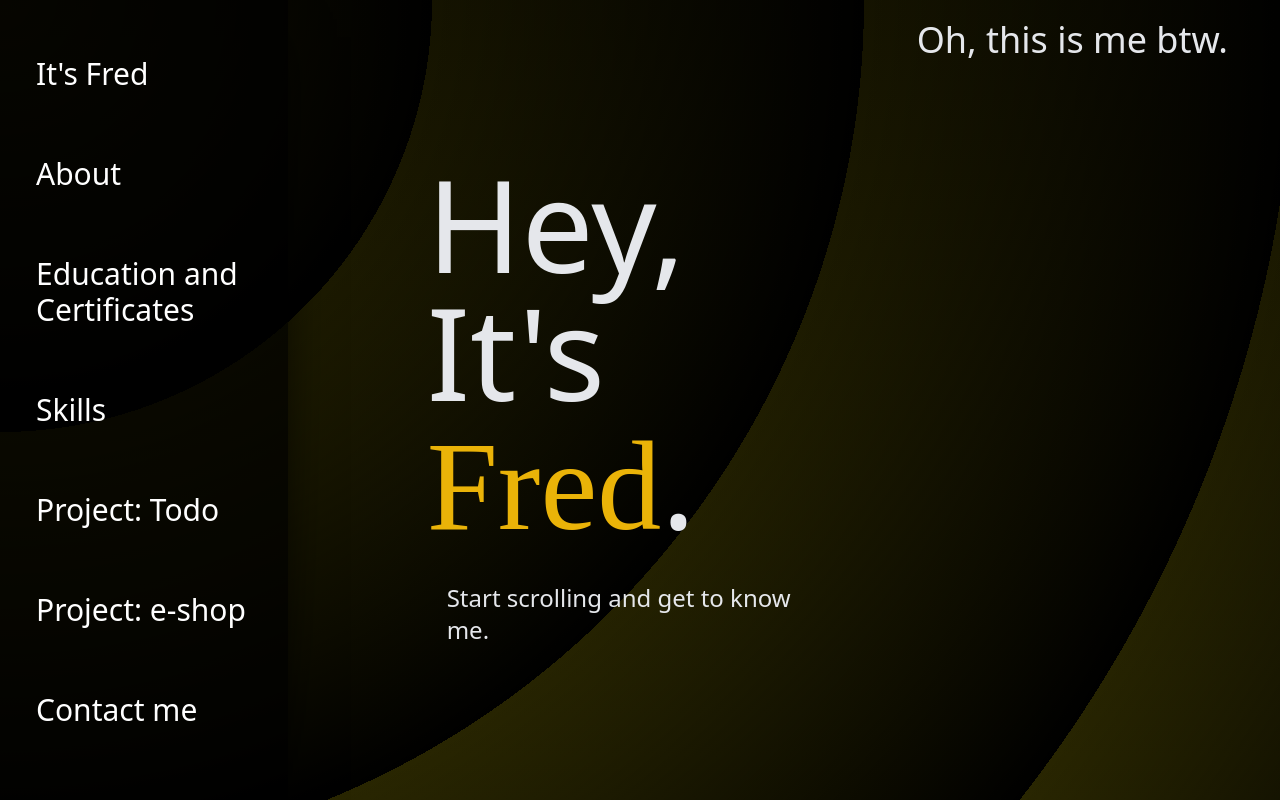
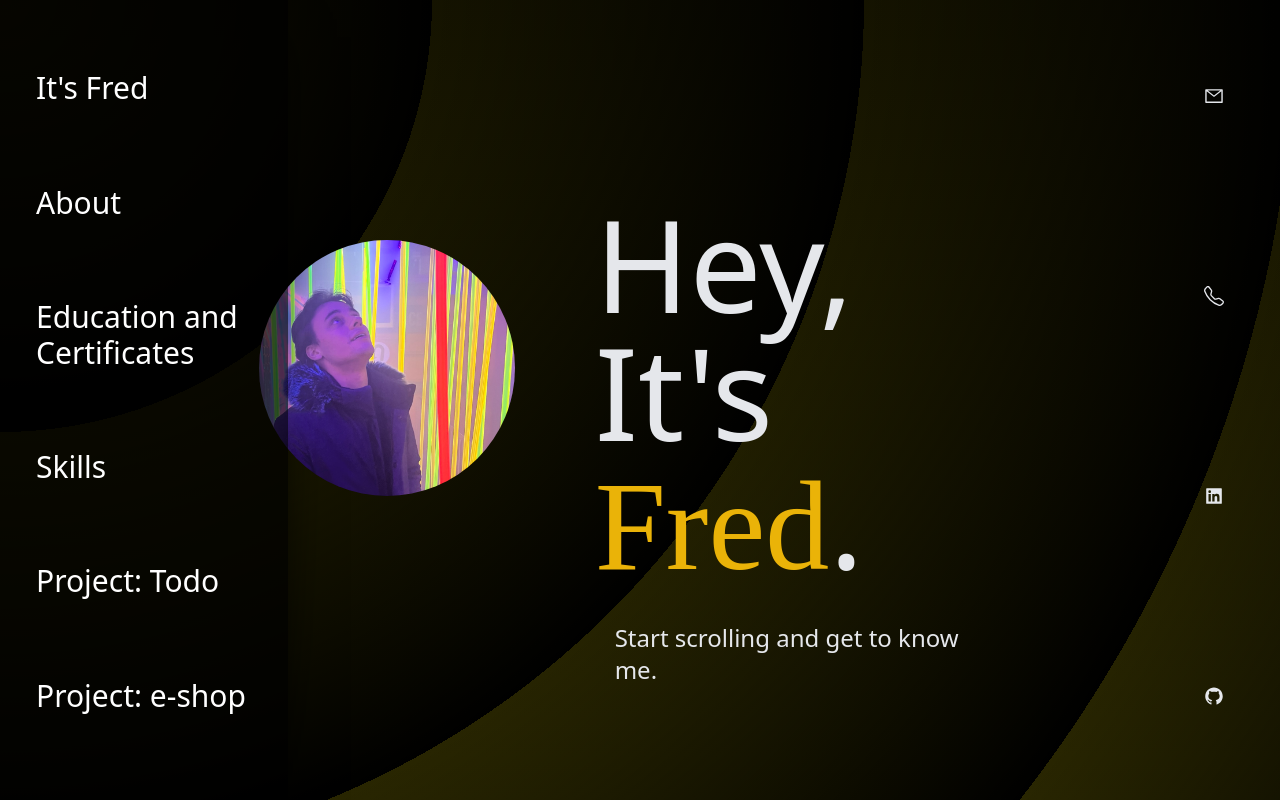
Before and after one commit to Romanief/itsFred, a Next.js app: page / in a window 1280 px wide. Built offline with nearby package versions, Linux system fonts and the light colour scheme.

Commit message:
Changed main page and contacts

```diff
--- a/src/components/ItsFred.tsx
+++ b/src/components/ItsFred.tsx
@@ -1,19 +1,13 @@
 export default function ItsFred() {
   return (
     <>
-      <div className="absolute -top-[415px] hover:top-0 sm:right-0 -right-10 z-0 transition-all">
-        <div className="transition mr-10 p-3 flex flex-col-reverse hover:text-transparent">
-          <p className="text-4xl mt-10 animate-bounce">Oh, this is me btw.</p>
-          <div>
-            <img
-              className="h-96 opacity-100 rounded-3xl"
-              src="/mebtw.jpeg"
-            ></img>
-          </div>
+      <div className="relative flex flex-col md:flex-row justify-center mx-auto my-auto sm:top-10 lg:top-1/4">
+        <div className="h-[20vw] w-[20vw] mr-20 mt-10">
+          <div className="absolute hidden md:block bg-potrait h-[20vw] w-[20vw] min-h-40 rounded-full bg-contain transition"></div>
+          <div className="absolute hidden md:block bg-ballet h-[20vw] w-[20vw]  min-w-40 min-h-40 rounded-full bg-contain transition z-50 opacity-0 hover:opacity-100"></div>
         </div>
-      </div>
-      <div className="w-full h-full">
-        <div className="mx-auto sm:w-1/3 flex flex-col h-full sm:text-left text-center">
+
+        <div className="md:left-1/2 md:top-1/4 md:w-1/3 flex flex-col md:text-left text-center">
           <div className="h-1/5"></div>
           <div className="text-9xl">
             <p>Hey,</p>
--- a/src/components/Layout.tsx
+++ b/src/components/Layout.tsx
@@ -1,5 +1,6 @@
 import React, { useRef } from "react"
-import { MdMenuBook } from "react-icons/md"
+import Navbar from "./Navbar"
+import Sidebar from "./Sidebar"
 
 export default function Layout({ pages }: { pages: Array<() => JSX.Element> }) {
   const ref = useRef<HTMLElement>(null)
@@ -10,36 +11,11 @@ export default function Layout({ pages }: { pages: Array<() => JSX.Element> }) {
     "Skills",
     "Project: Todo",
     "Project: e-shop",
-    "Contact me",
   ]
   return (
     <>
-      <div className="transition fixed h-screen w-72 -translate-x-60 hover:translate-x-0 hover:text-transparent z-20 sm:shadow-2xl shadow-none sm:shadow-black">
-        <div className="absolute w-full h-full z-2 bg-black/70 -translate-x-16 sm:-translate-x-0"></div>
-        <div className="w-full flex justify-end p-3 sm:ml-10 z-3">
-          <p className="sm:text-5xl text-3xl z-10">
-            <MdMenuBook />
-          </p>
-        </div>
-
-        <div className="flex flex-col h-full justify-evenly -translate-y-20 text-3xl pl-9 z-3">
-          {menuArray.map((x, i) => {
-            return (
-              <div
-                className="text-white hover:text-yellow-500 hover:font-bold"
-                onClick={() => {
-                  ref.current?.scrollTo({
-                    top: window.innerHeight * i,
-                    behavior: "smooth",
-                  })
-                }}
-              >
-                {x}
-              </div>
-            )
-          })}
-        </div>
-      </div>
+      <Navbar menuArray={menuArray} reference={ref} />
+      <Sidebar />
 
       <main
         ref={ref}
--- /dev/null
+++ b/src/components/Navbar.tsx
@@ -0,0 +1,42 @@
+import React from "react"
+import { MdMenuBook } from "react-icons/md"
+
+function Navbar({
+  menuArray,
+  reference,
+}: {
+  menuArray: Array<string>
+  reference: React.RefObject<HTMLElement>
+}) {
+  return (
+    <div className="transition fixed h-screen w-72 -translate-x-60 hover:translate-x-0 hover:text-transparent z-20 sm:shadow-2xl shadow-none sm:shadow-black">
+      <div className="absolute w-full h-full z-2 bg-black/70 -translate-x-16 sm:-translate-x-0"></div>
+      <div className="w-full flex justify-end p-3 sm:ml-10 z-3">
+        <p className="sm:text-5xl text-3xl z-10">
+          <MdMenuBook />
+        </p>
+      </div>
+
+      <div className="flex flex-col h-full justify-evenly -translate-y-20 text-3xl pl-9 z-3">
+        {menuArray.map((x, i) => {
+          return (
+            <div
+              key={i}
+              className="text-white hover:text-yellow-500 hover:font-bold"
+              onClick={() => {
+                reference.current?.scrollTo({
+                  top: window.innerHeight * i,
+                  behavior: "smooth",
+                })
+              }}
+            >
+              {x}
+            </div>
+          )
+        })}
+      </div>
+    </div>
+  )
+}
+
+export default Navbar
--- /dev/null
+++ b/src/components/Sidebar.tsx
@@ -0,0 +1,34 @@
+import React from "react"
+import { BsTelephone } from "react-icons/bs"
+import { AiOutlineMail, AiFillLinkedin, AiFillGithub } from "react-icons/ai"
+
+function Sidebar() {
+  return (
+    <div className="fixed h-screen w-96 -right-72 flex flex-col justify-around text-xl z-50">
+      <div className="flex p-5 hover:-translate-x-80 transition text-transparent hover:text-gray-200 hover:bg-black/80 w-96">
+        <AiOutlineMail className="text-gray-200 shrink-0" />
+        <p className="ml-14 ">federicoromaniellowork@outlook</p>
+      </div>
+      <div className="flex p-5 hover:-translate-x-80 transition text-transparent hover:text-gray-200  hover:bg-black/80">
+        <BsTelephone className="text-gray-200" />
+        <p className="ml-14">+44 7584 837 509</p>
+      </div>
+      <div className="flex p-5 hover:-translate-x-80 transition text-transparent hover:text-gray-200  hover:bg-black/80">
+        <AiFillLinkedin className="text-gray-200" />
+        <p className="ml-14">
+          <a href="https://www.linkedin.com/in/federico-romaniello-39771a254/">
+            Federico Romaniello
+          </a>
+        </p>
+      </div>
+      <div className="flex p-5 hover:-translate-x-80 transition text-transparent hover:text-gray-200  hover:bg-black/80">
+        <AiFillGithub className="text-gray-200" />
+        <p className="ml-14">
+          <a href="https://github.com/Romanief?tab=repositories">Romanief</a>
+        </p>
+      </div>
+    </div>
+  )
+}
+
+export default Sidebar
--- a/src/pages/index.tsx
+++ b/src/pages/index.tsx
@@ -8,7 +8,6 @@ import Education from "@/components/Education"
 import Todo from "@/components/ProjecTodo"
 import Skills from "@/components/Skills"
 import Shop from "@/components/ProjectShop"
-import Contact from "@/components/Contact"
 
 export default function Home() {
   const requestRef = React.useRef<number>()
@@ -45,9 +44,7 @@ export default function Home() {
         <link rel="icon" href="/f.png" />
       </Head>
 
-      <Layout
-        pages={[ItsFred, About, Education, Skills, Todo, Shop, Contact]}
-      />
+      <Layout pages={[ItsFred, About, Education, Skills, Todo, Shop]} />
     </>
   )
 }
--- a/tailwind.config.js
+++ b/tailwind.config.js
@@ -6,6 +6,10 @@ module.exports = {
       fontFamily: {
         brushscript: "brush script mt, cursive",
       },
+      backgroundImage: {
+        potrait: "url('/potrait.jpeg')",
+        ballet: "url('/ballet.jpeg')",
+      },
     },
   },
   plugins: [],
```
Also changed, not shown: public/ballet.jpeg (added), public/potrait.jpeg (added).
